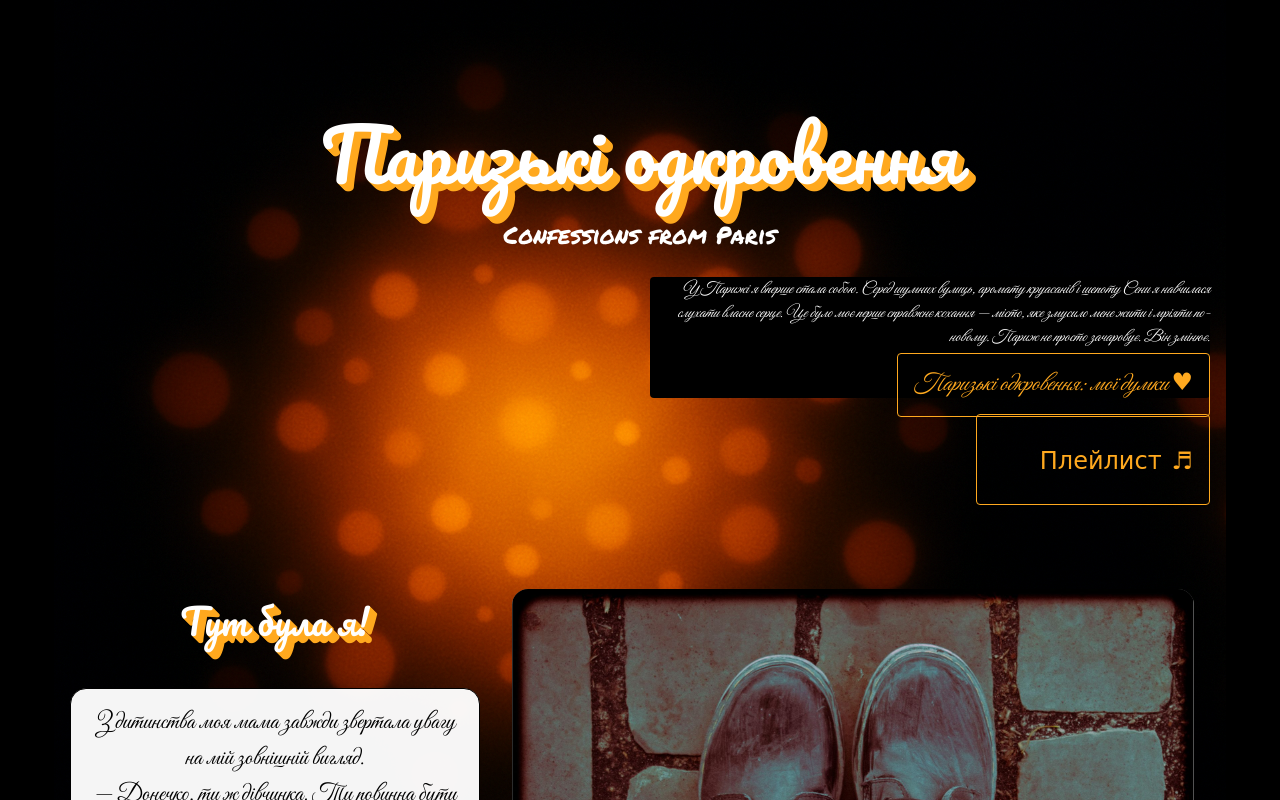
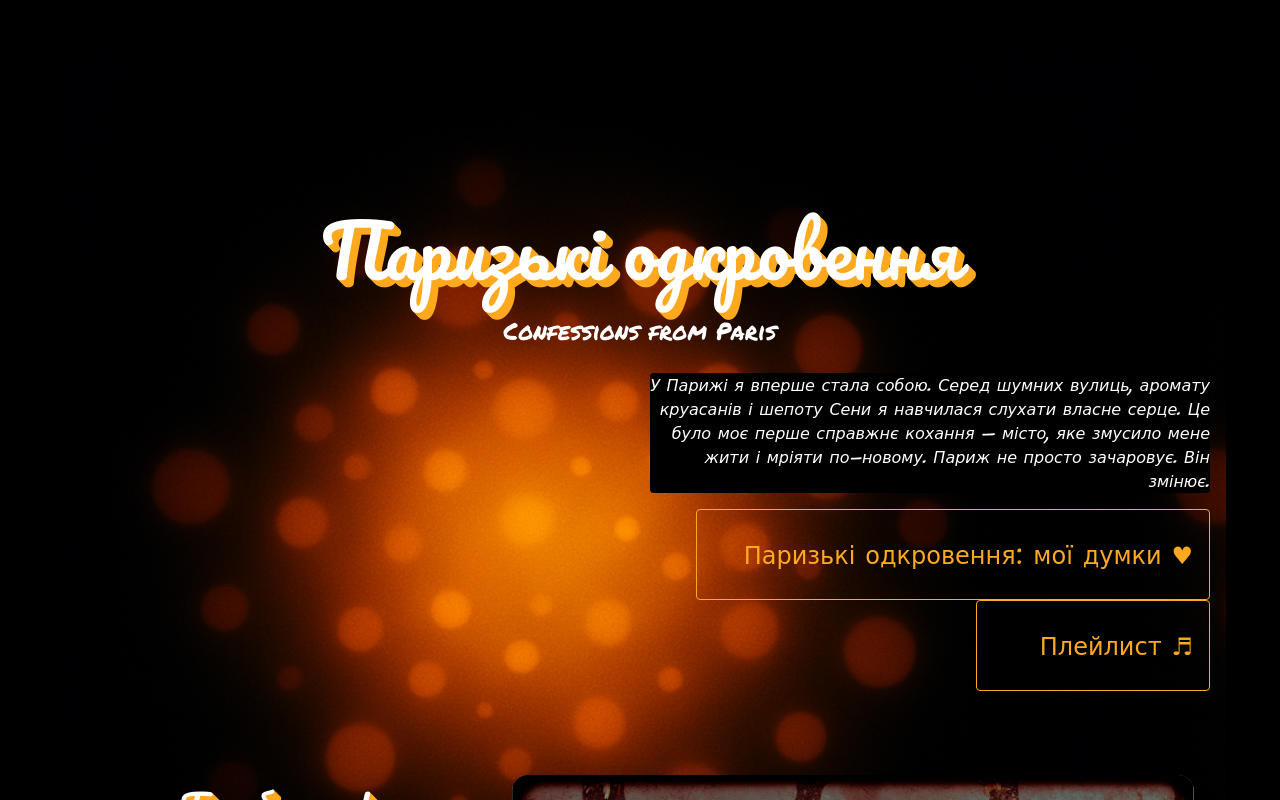
Before and after one commit to Butkevych/my-gallery, a website: page index.html in a window 1280 px wide. Shown: the part 1538-2338 px from the top of the page. Drawn offline with Linux system fonts and the light colour scheme; a web font is replaced by a local one.

Commit message:
fixed some code mistakes

```diff
--- a/index.html
+++ b/index.html
@@ -100,12 +100,14 @@
           і шепоту Сени я навчилася слухати власне серце. Це було моє перше
           справжнє кохання — місто, яке змусило мене жити і мріяти по-новому.
           Париж не просто зачаровує. Він змінює.
-          <br />
-          <br />
-          <a class="topic-link" href="./paris.html" rel="Paris confessions"
-            >Паризькі одкровення: мої думки &#9829;</a
-          >
         </p>
+        <a
+          class="additional-story topic-link"
+          href="./paris.html"
+          rel="Paris confessions"
+          >Паризькі одкровення: мої думки &#9829;</a
+        >
+
         <a
           class="music-link topic-link"
           href="https://music.apple.com/ua/playlist/paris-mon-amour/pl.u-38oWX93IYlgX2yE?l=uk"
--- a/src/styles.css
+++ b/src/styles.css
@@ -116,6 +116,8 @@ h1 {
   margin: 8px 8px;
   text-align: center;
   font-size: 20px;
+  font-family: "Rock Salt", "Playfair Display", cursive, serif;
+  font-weight: 400;
 }
 .topic-name {
   margin-top: 48px;
@@ -150,6 +152,9 @@ h1 {
 .topic-link:hover {
   color: #ffffff;
   border-color: #ffffff;
+}
+.additional-story {
+  display: none;
 }
 .music-link {
   display: block;
@@ -442,6 +447,14 @@ svg {
     font-style: italic;
     background-color: #000000;
     border-radius: 4px;
+    font-family: "Rock Salt", "Playfair Display", cursive, serif;
+    font-weight: 400;
+  }
+  .additional-story {
+    display: block;
+    text-align: right;
+    margin-left: auto;
+    max-width: 480px;
   }
   .music-link {
     text-align: right;
```
